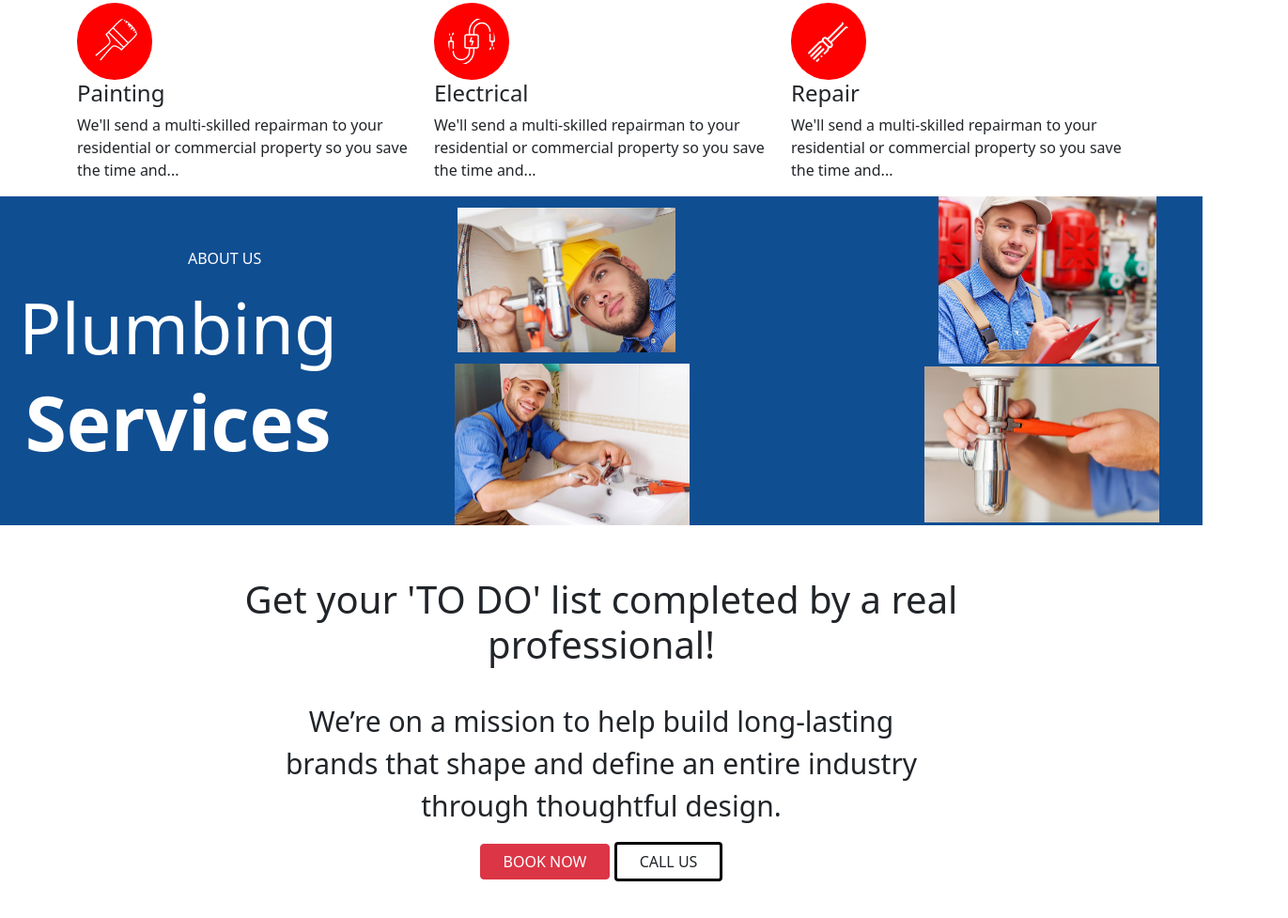
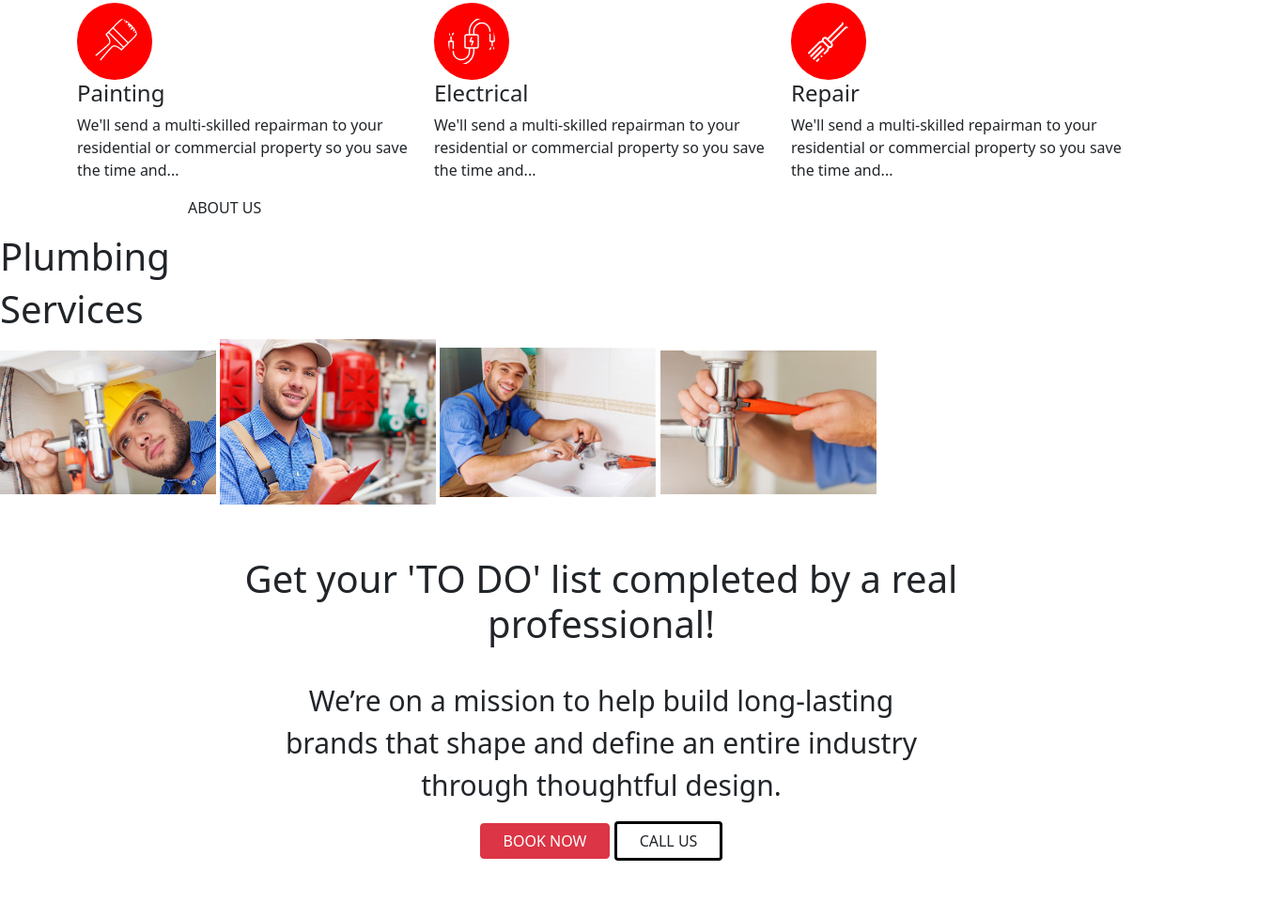
Before and after one commit to B-GaGs/kodecamp-stage3, a plain HTML site: page index.html in a window 1280 px wide. Shown: the part 2929-3906 px from the top of the page at 94% size, 1371 px wide, since content can reach past the window. Drawn offline with Linux system fonts and the light colour scheme.

Commit message:
Update index.html

```diff
--- a/index.html
+++ b/index.html
@@ -88,27 +88,17 @@
             </div>
         </div>
     </section>
-    <section class="page5">
-        <div class="text-white text-side2">
-            <p class="about">ABOUT US</p>
-            <h1 class="details">Plumbing</h1><h1 class="detail">Services</h1>
-        </div>
-        <div class="image-side2">
-            <div class="row">
-                <div class="columns">
-                    <img src="./img/frg.jpg" alt="tye">
-                </div>
-                <div class="columns">
-                    <img src="./img/rg.jpg" alt="staff">
-                </div>
+    <section class="page">
+        <div class="test">
+            <div class="night">
+                <p class="about">ABOUT US</p>
+                <h1 class="detal">Plumbing</h1><h1 class="detal">Services</h1>
             </div>
-            <div class="rows">
-                <div class="columns">
-                    <img src="./img/billionphotos1882993.jpg" alt="fix">
-                </div>
-                <div class="columns">
-                    <img src="./img/billionphotos1882951.jpg" alt="tight">
-                </div>
+            <div class="image-container">
+                <img src="./img/frg.jpg" alt="tye" width="230px">
+                <img src="./img/rg.jpg" alt="staff" width="230px">
+                <img src="./img/billionphotos1882993.jpg" alt="fix" width="230px">
+                <img src="./img/billionphotos1882951.jpg" alt="tight" width="230px">
             </div>
         </div>
     </section>
```
